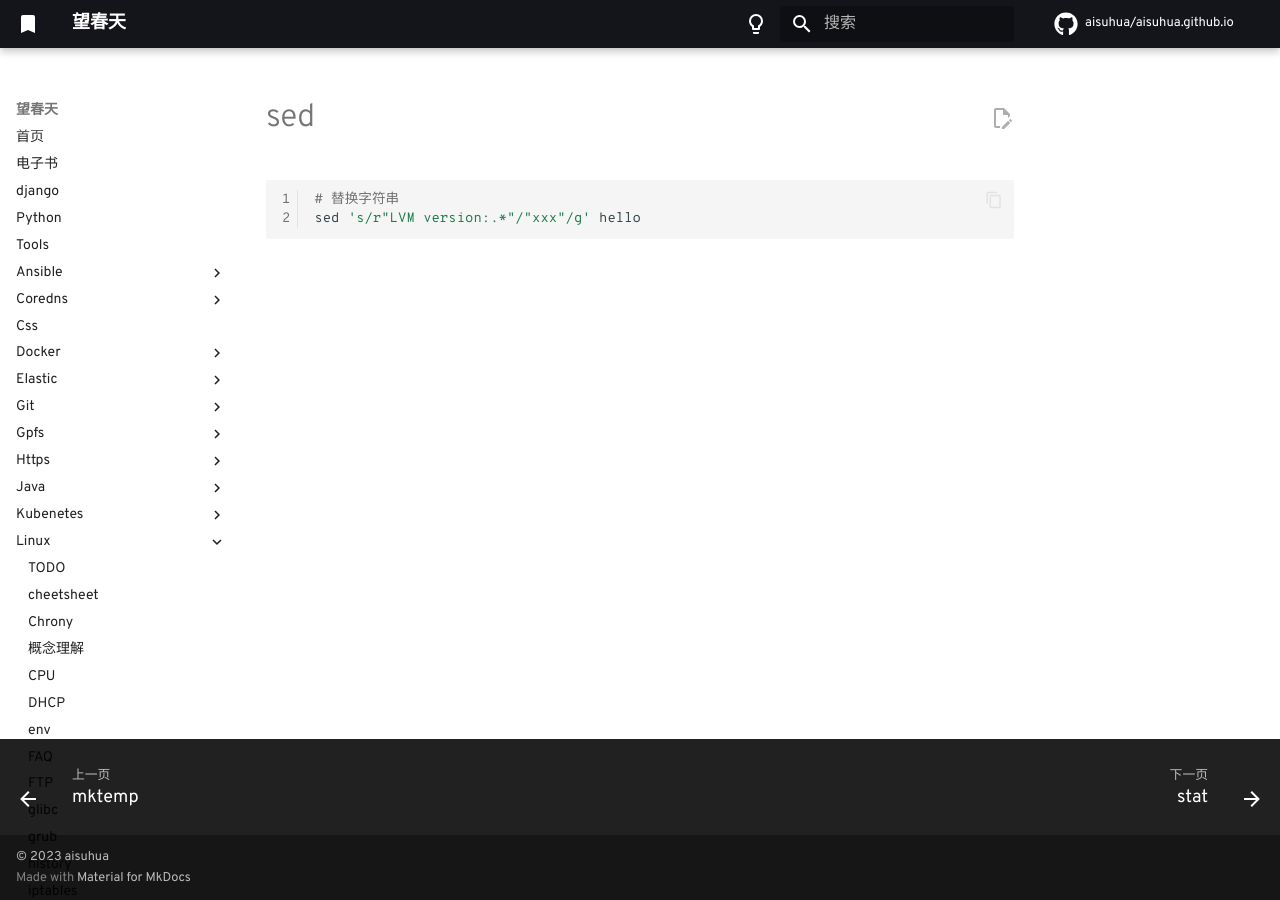
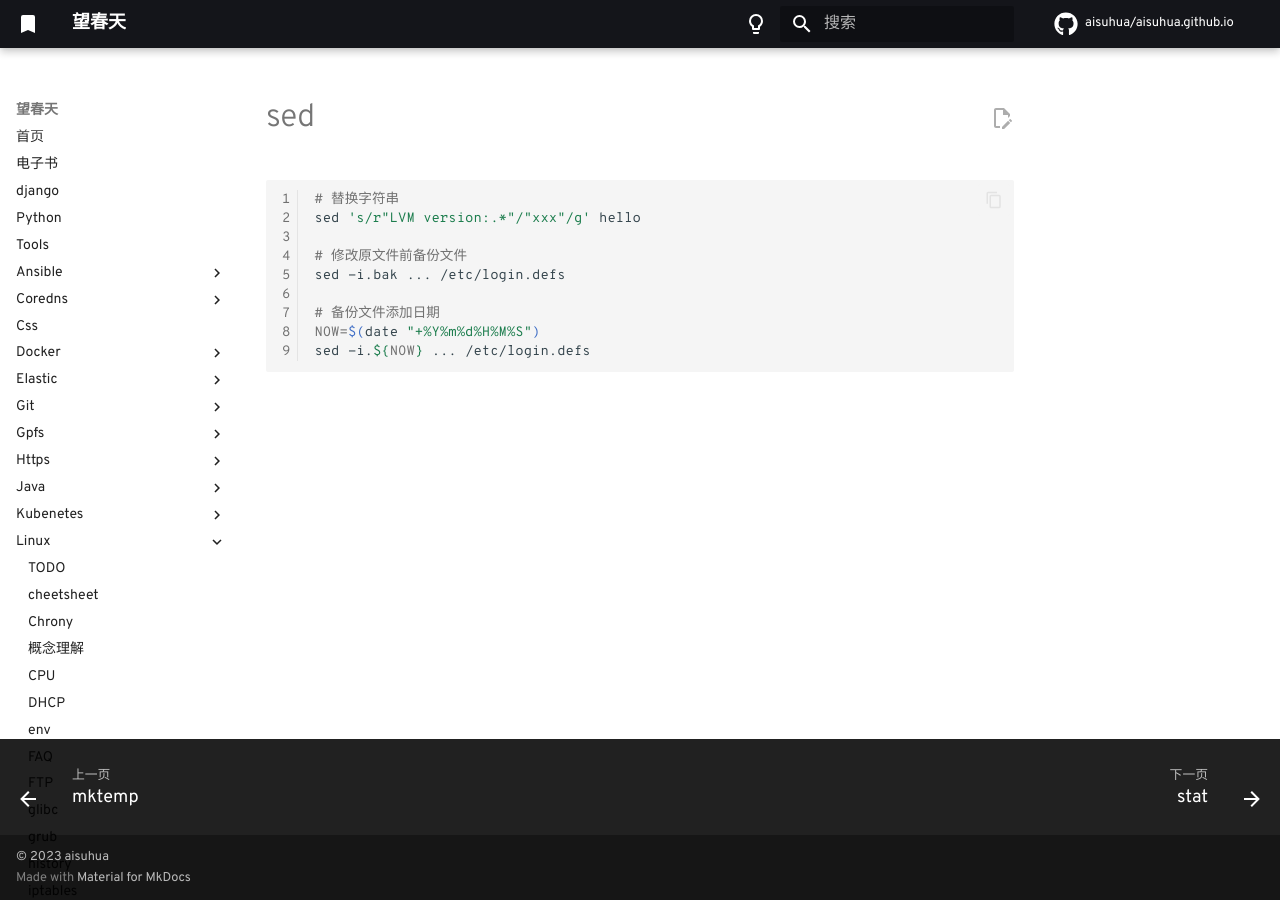
Before and after one commit to aisuhua/aisuhua.github.io, an MkDocs documentation site: the page built from docs/linux/command/sed.md, in a window 1280 px wide. Built offline with MkDocs 1.6.1 and Material for MkDocs 9.7.7, drawn with Linux system fonts in a browser that asks for light colours; comment, search, counter and statistics services are not loaded.

Commit message:
Kylin.md README.md pam.md

````diff
--- a/docs/linux/command/sed.md
+++ b/docs/linux/command/sed.md
@@ -3,4 +3,11 @@
 ```sh
 # 替换字符串
 sed 's/r"LVM version:.*"/"xxx"/g' hello
+
+# 修改原文件前备份文件
+sed -i.bak ... /etc/login.defs
+
+# 备份文件添加日期
+NOW=$(date "+%Y%m%d%H%M%S")
+sed -i.${NOW} ... /etc/login.defs
 ```
````
Also changed, not shown: docs/linux/init/README.md (+1 -2 lines).
